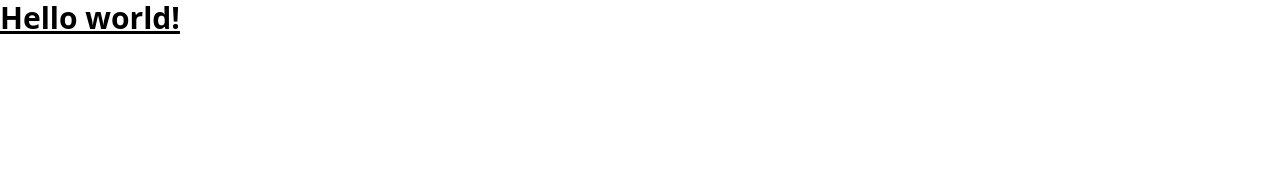
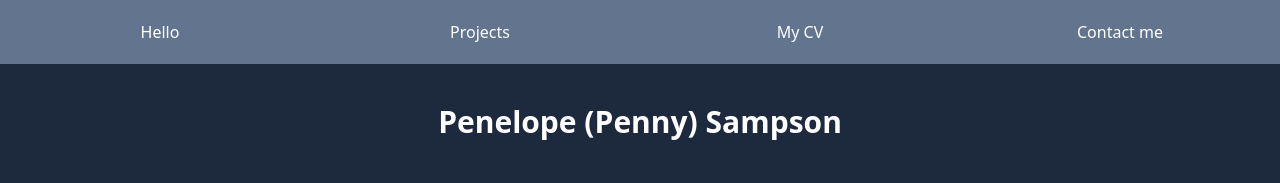
Before and after one commit to pennysampson/my-portfolio, a website built with Vite: page index.html in a window 1280 px wide. Built offline with nearby package versions, Linux system fonts and the light colour scheme.

Commit message:
Start learning to use tailwindcss and set up a grid layout

```diff
--- a/index.html
+++ b/index.html
@@ -7,9 +7,31 @@
     <title>Penny's Portfolio</title>
 </head>
 <body>
-<h1 class="text-3xl font-bold underline">
-    Hello world!
-</h1>
+    <div id="background-container" class="grid grid-cols-4 auto-rows-min h-screen w-screen bg-slate-800">
+
+        <div id="navbar" class="grid grid-cols-4 col-span-4
+            h-16
+            bg-slate-500 text-white
+            items-center justify-items-center">
+
+            <h2 class="hover:underline">Hello</h2>
+
+            <h2 class="hover:underline">Projects</h2>
+
+            <h2 class="hover:underline">My CV</h2>
+
+            <h2 class="hover:underline">Contact me</h2>
+
+        </div>
+
+        <div id="header-container" class="col-span-4 justify-items-center">
+            <h1 class="text-3xl text-white font-bold hover:text-purple-200 m-10">
+                Penelope (Penny) Sampson
+            </h1>
+        </div>
+
+    </div>
+
     <script src="./resources/js/main.js"></script>
 </body>
 </html>
```
